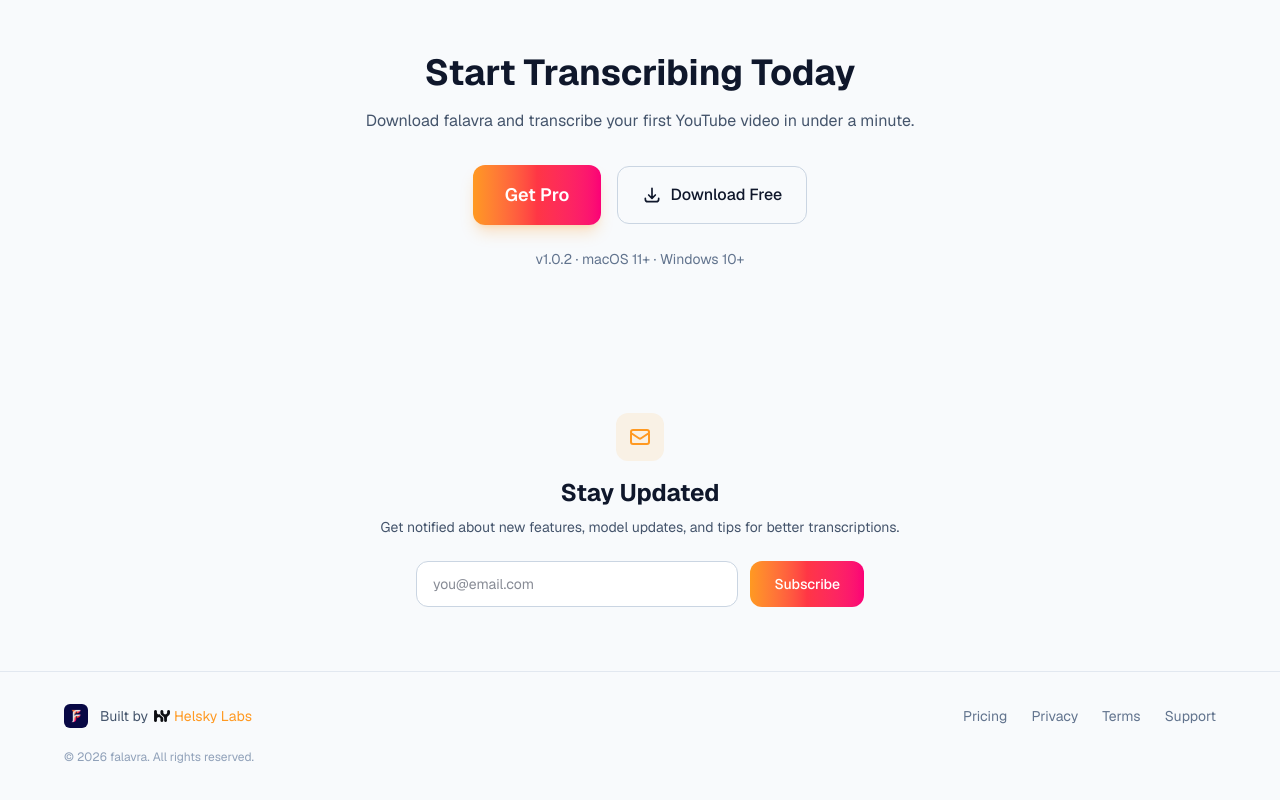
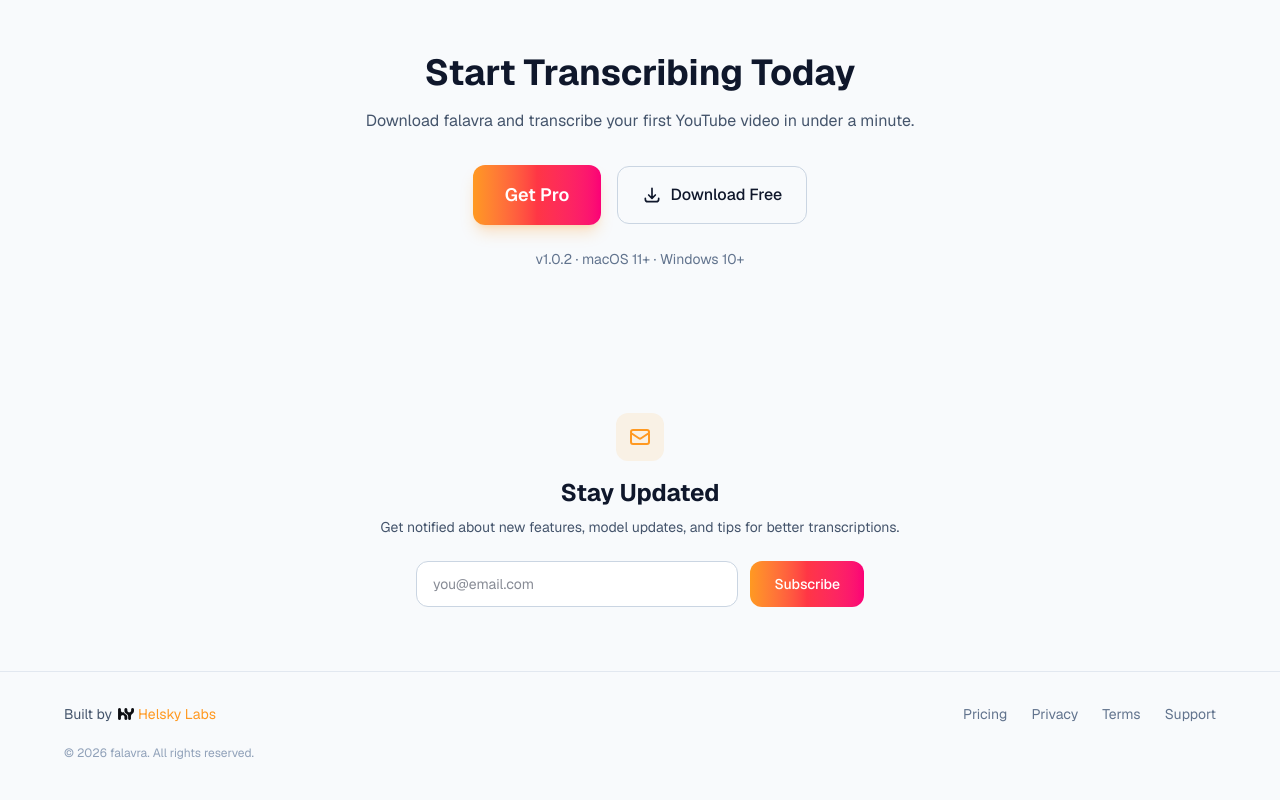
Before and after one commit to helsky-labs/falavra-site, a Next.js app: page / in a window 1280 px wide. Shown: the part 5490-6290 px from the top of the page. Built offline with nearby package versions, Linux system fonts and the light colour scheme; no server answers.

Commit message:
fix: remove falavra icon from footer left side

```diff
--- a/src/components/layout/Footer.tsx
+++ b/src/components/layout/Footer.tsx
@@ -11,13 +11,6 @@
     <footer className="py-8 px-4 sm:px-6 lg:px-8 border-t border-slate-200 dark:border-navy-700">
       <div className="max-w-6xl mx-auto flex flex-col sm:flex-row items-center justify-between gap-4">
         <div className="flex items-center gap-3">
-          <Image
-            src="/icon.png"
-            alt="falavra"
-            width={24}
-            height={24}
-            className="rounded-md"
-          />
           <span className="text-sm text-slate-600 dark:text-slate-400 flex items-center gap-1.5">
             {t('builtBy')}{' '}
             <a
```
